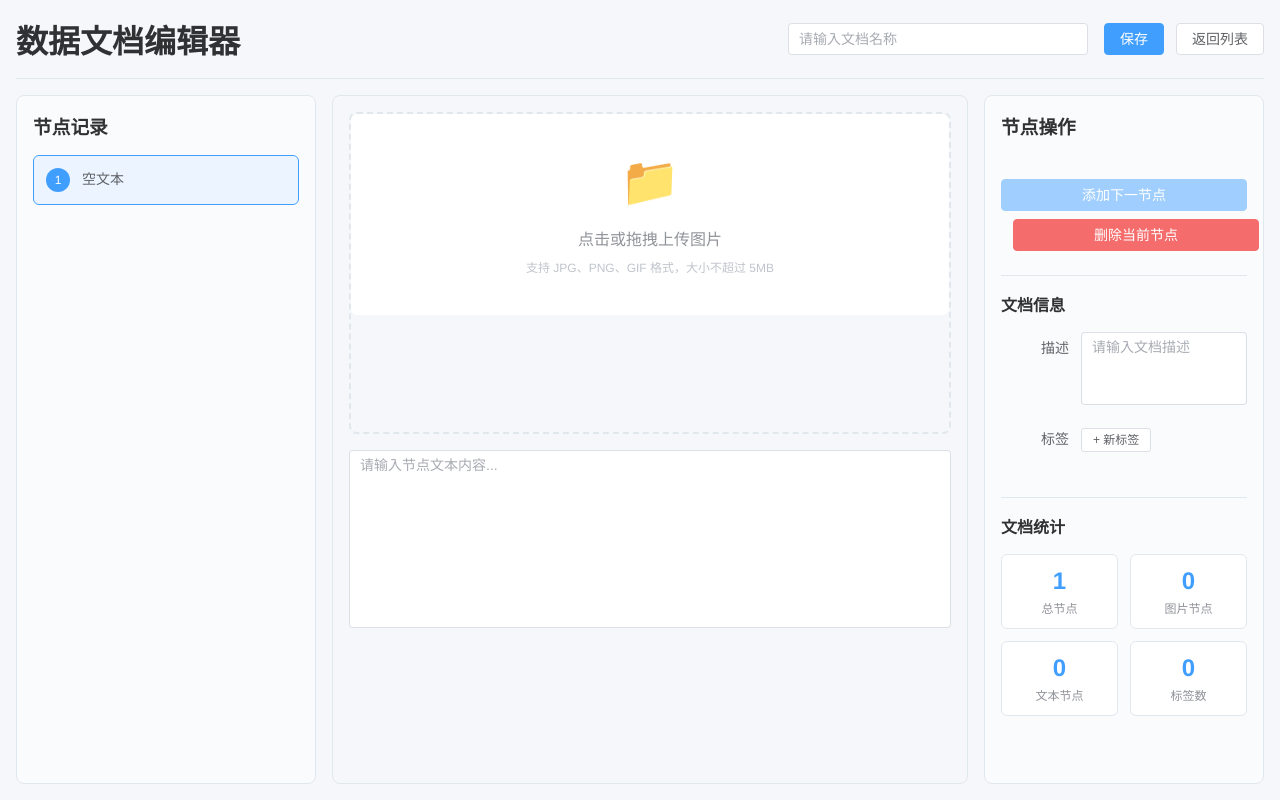
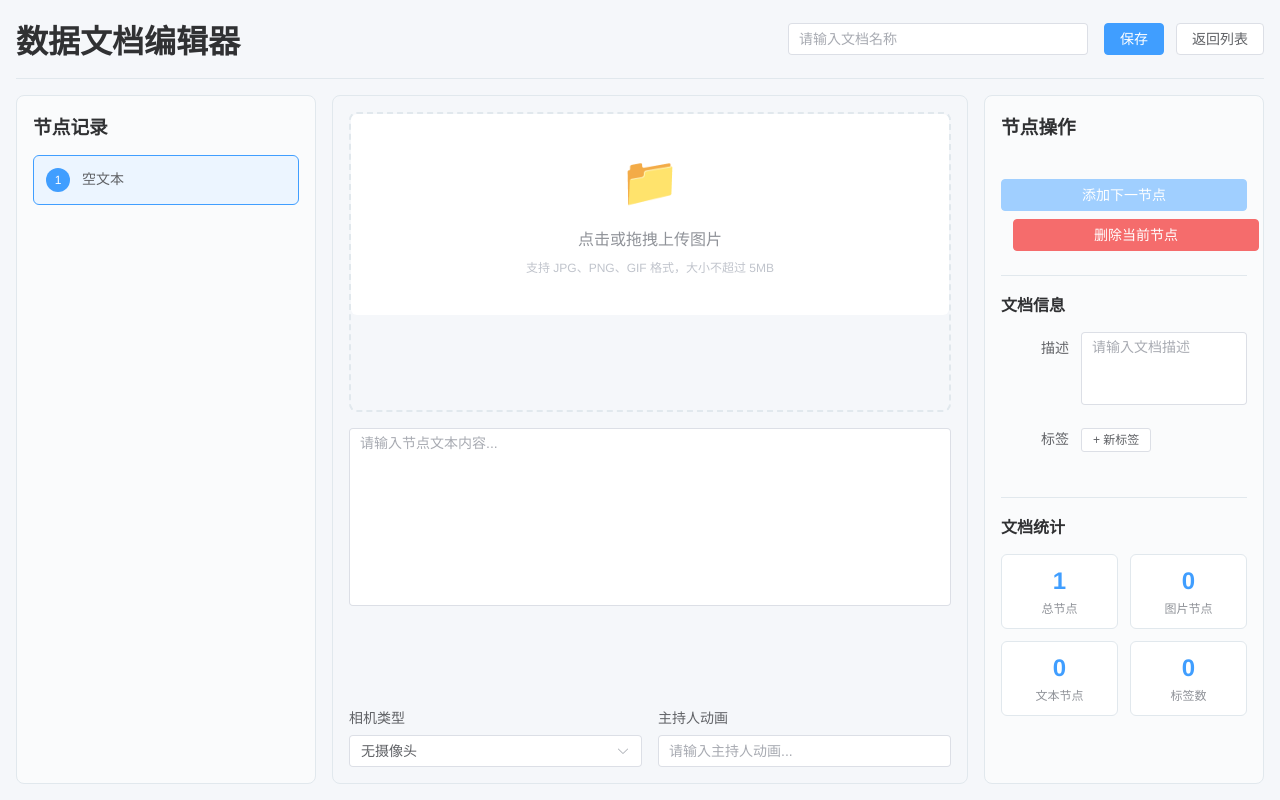
Before and after one commit to 09okjk/AI_Web, a Vue app in the folder ai_web/: page /editor in a window 1280 px wide. Built offline with nearby package versions, Linux system fonts and the light colour scheme; the HTML template or start-up script is replaced by a standard one.

Commit message:
Add camera type and host animation fields to DocumentEditor
Co-authored-by: 09okjk <139933968+09okjk@users.noreply.github.com>

```diff
--- a/ai_web/src/services/api.ts
+++ b/ai_web/src/services/api.ts
@@ -11,6 +11,14 @@ const api = axios.create({
   }
 })
 
+// 相机类型枚举
+export enum CameraType {
+  None = 0,          // 无摄像头
+  MainCamera = 1,    // 主摄像头
+  FarCamera = 2,     // 远景摄像头
+  FollowCamera = 3   // 跟随摄像头
+}
+
 // 数据项内容接口
 export interface DataItemContent {
   sequence: number
@@ -18,6 +26,8 @@ export interface DataItemContent {
   image?: string // base64编码
   image_filename?: string
   image_mimetype?: string
+  camera_type?: number  // 相机类型
+  host_animation?: string  // 主持人动画
 }
 
 // 数据文档接口
--- a/ai_web/src/views/DocumentEditor.vue
+++ b/ai_web/src/views/DocumentEditor.vue
@@ -78,6 +78,36 @@
                 placeholder="请输入节点文本内容..."
                 @input="onNodeContentChange"
               />
+            </div>
+
+            <!-- 配置选项 -->
+            <div class="config-section">
+              <div class="config-row">
+                <div class="config-item">
+                  <label class="config-label">相机类型</label>
+                  <el-select
+                    v-model="currentNode.camera_type"
+                    placeholder="请选择相机类型"
+                    style="width: 100%;"
+                    @change="onNodeContentChange"
+                  >
+                    <el-option
+                      v-for="option in cameraTypeOptions"
+                      :key="option.value"
+                      :label="option.label"
+                      :value="option.value"
+                    />
+                  </el-select>
+                </div>
+                <div class="config-item">
+                  <label class="config-label">主持人动画</label>
+                  <el-input
+                    v-model="currentNode.host_animation"
+                    placeholder="请输入主持人动画..."
+                    @input="onNodeContentChange"
+                  />
+                </div>
+              </div>
             </div>
           </div>
           <div v-else class="empty-state">
@@ -186,7 +216,7 @@
   import { ref, reactive, computed, onMounted, nextTick } from 'vue'
   import { useRoute, useRouter } from 'vue-router'
   import { ElMessage, ElMessageBox } from 'element-plus'
-  import { DataService, type DataDocument, type DataItemContent } from '@/services/api'
+  import { DataService, type DataDocument, type DataItemContent, CameraType } from '@/services/api'
 
   const route = useRoute()
   const router = useRouter()
@@ -211,13 +241,31 @@
 
   // 计算属性
   const currentNode = computed(() => {
-    return document.data_list[currentNodeIndex.value] || null
+    const node = document.data_list[currentNodeIndex.value] || null
+    if (node) {
+      // 确保新字段存在
+      if (node.camera_type === undefined) {
+        node.camera_type = CameraType.None
+      }
+      if (node.host_animation === undefined) {
+        node.host_animation = ''
+      }
+    }
+    return node
   })
 
   const canAddNode = computed(() => {
     return document.data_list.length === 0 ||
            (currentNode.value && (currentNode.value.text.trim() || currentNode.value.image))
   })
+
+  // 相机类型选项
+  const cameraTypeOptions = computed(() => [
+    { label: '无摄像头', value: CameraType.None },
+    { label: '主摄像头', value: CameraType.MainCamera },
+    { label: '远景摄像头', value: CameraType.FarCamera },
+    { label: '跟随摄像头', value: CameraType.FollowCamera }
+  ])
 
   // 生命周期
   onMounted(async () => {
@@ -234,6 +282,17 @@
     try {
       const data = await DataService.getDocument(documentId.value!)
       Object.assign(document, data)
+
+      // 确保新字段的向后兼容性
+      document.data_list.forEach(item => {
+        if (item.camera_type === undefined) {
+          item.camera_type = CameraType.None
+        }
+        if (item.host_animation === undefined) {
+          item.host_animation = ''
+        }
+      })
+
       if (document.data_list.length > 0) {
         currentNodeIndex.value = 0
       }
@@ -280,7 +339,9 @@
       text: '',
       image: undefined,
       image_filename: undefined,
-      image_mimetype: undefined
+      image_mimetype: undefined,
+      camera_type: CameraType.None,
+      host_animation: ''
     }
     document.data_list.push(newNode)
     currentNodeIndex.value = 0
@@ -295,7 +356,9 @@
       text: '',
       image: undefined,
       image_filename: undefined,
-      image_mimetype: undefined
+      image_mimetype: undefined,
+      camera_type: CameraType.None,
+      host_animation: ''
     }
 
     document.data_list.push(newNode)
@@ -588,6 +651,29 @@
     min-height: 200px;
   }
 
+  .config-section {
+    flex-shrink: 0;
+    margin-top: 16px;
+  }
+
+  .config-row {
+    display: flex;
+    gap: 16px;
+  }
+
+  .config-item {
+    flex: 1;
+    display: flex;
+    flex-direction: column;
+  }
+
+  .config-label {
+    font-size: 14px;
+    color: #606266;
+    margin-bottom: 8px;
+    font-weight: 500;
+  }
+
   .empty-state {
     height: 100%;
     display: flex;
```
